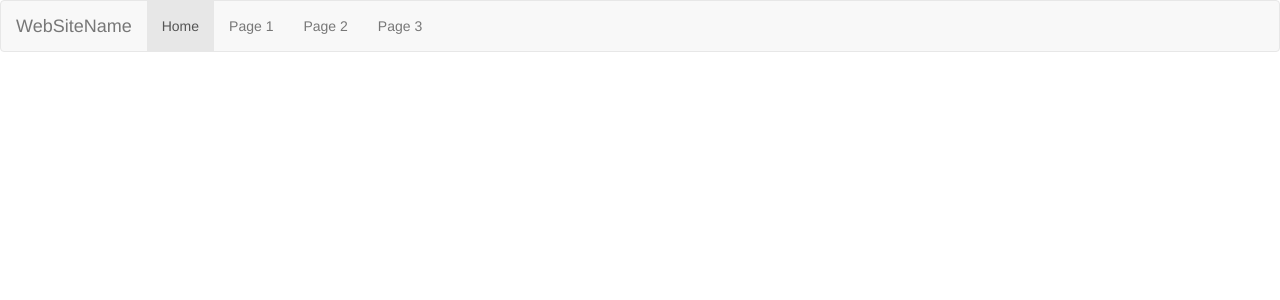
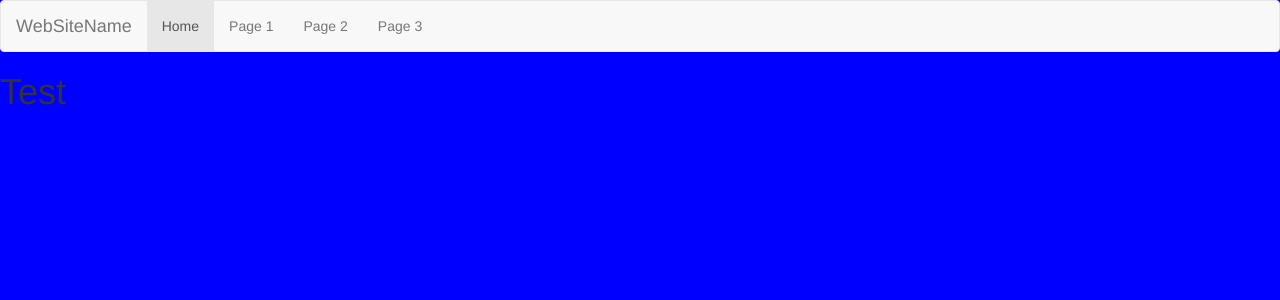
Before and after one commit to TrellixVulnTeam/sunglasses-recommendation-site_T8RB, a Django app: page / in a window 1280 px wide. Shown: the top 300 px of the page. Run offline with Django 3.2, Linux system fonts and the light colour scheme; some libraries are stand-ins or nearby versions.

Commit message:
Got CSS to work.

```diff
--- /dev/null
+++ b/home/static/indexStyle.css
@@ -0,0 +1,3 @@
+body{
+	background-color: blue;
+}
--- a/home/templates/index.html
+++ b/home/templates/index.html
@@ -1,10 +1,14 @@
 <!DOCTYPE html>
 <html lang="en">
 <head>
+
+	{% load static %}
+
 	<meta name="viewport" content="width=device-width, initial-scale=1">
 	<meta charset="utf-8">
 	<title>Index</title>
 	<link rel="stylesheet" href="https://maxcdn.bootstrapcdn.com/bootstrap/3.4.1/css/bootstrap.min.css">
+	<link rel="stylesheet" type="text/css" href="{% static '/indexStyle.css' %}">
 </head>
 <body>
 
@@ -28,5 +32,7 @@
 	  </div>
 	</nav>
 
+	<h1 id="testing">Test</h1>
+
 </body>
 </html>
```
